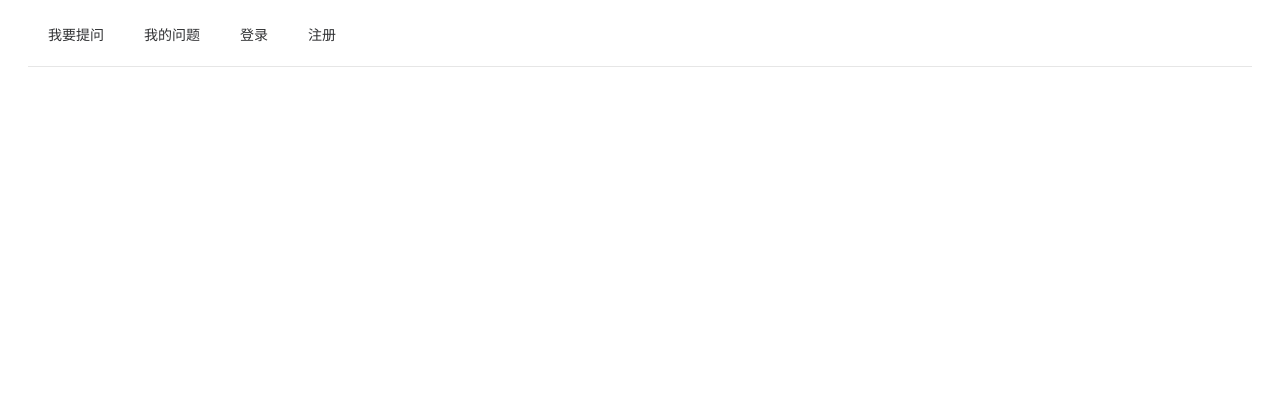
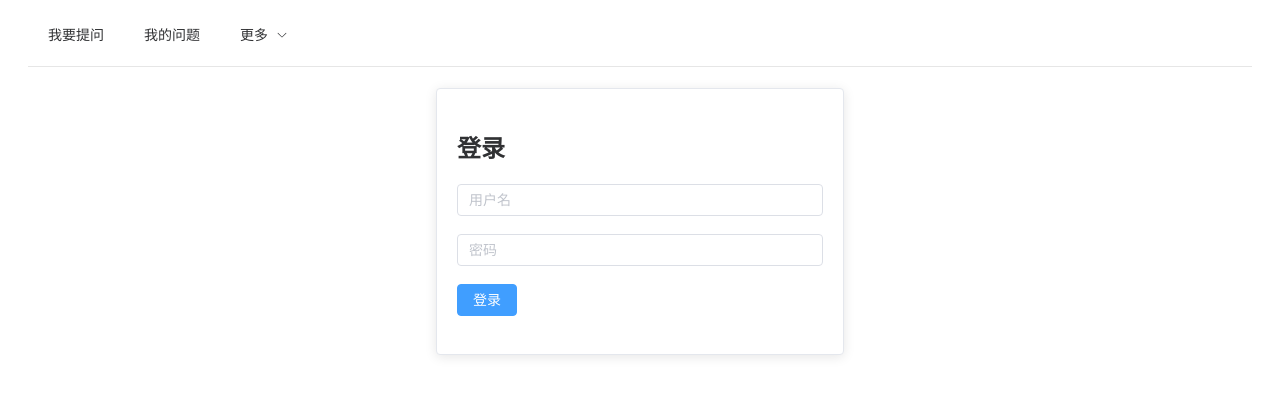
Before and after one commit to Ch1ldr3n/QASystem, a Vue app in the folder frontend/: page /#/login in a window 1280 px wide. Before the commit this address had no page. Shown: the top 396 px of the page. Built offline with nearby package versions, Linux system fonts and the light colour scheme.

Commit message:
frontend: better login page ux

```diff
--- /dev/null
+++ b/frontend/src/components/Login.vue
@@ -0,0 +1,99 @@
+<template>
+  <el-main>
+    <el-row justify="center">
+      <el-col :span="8">
+        <el-card>
+          <div class="card-header">
+            <h2>登录</h2>
+          </div>
+          <div>
+            <el-form :model="model" :rules="rules" ref="form">
+              <el-form-item prop="username">
+                <el-input v-model="model.username" placeholder="用户名"/>
+              </el-form-item>
+              <el-form-item prop="password">
+                <el-input v-model="model.password" placeholder="密码" type="password"/>
+              </el-form-item>
+              <el-form-item>
+                <el-button type="primary" @click="submit">登录</el-button>
+              </el-form-item>
+            </el-form>
+          </div>
+        </el-card>
+      </el-col>
+    </el-row>
+  </el-main>
+</template>
+
+<script>
+export default {
+  name: "Login",
+  data() {
+    return {
+      model: {
+        username: "",
+        password: "",
+      },
+      rules: {
+        username: [
+          {
+            required: true,
+            message: "请输入用户名",
+            trigger: "blur"
+          },
+          {
+            min: 5,
+            message: "用户名长度至少为5",
+            trigger: "blur"
+          }
+        ],
+        password: [
+          {
+            required: true,
+            message: "请输入密码",
+            trigger: "blur"
+          },
+          {
+            pattern: /^(?=.*[A-Za-z])(?=.*\d)[A-Za-z\d]{8,}$/,
+            message: "密码长度至少为8，且至少有一个字母和数字",
+            trigger: "blur"
+          }
+        ],
+      },
+    }
+  },
+  methods: {
+    submit() {
+      this.$refs["form"].validate((valid) => {
+        if (valid) {
+          fetch("/v1/user/login", {
+            method: "POST",
+            body: JSON.stringify(this.model)
+          })
+          .then(resp => {
+            if (!resp.ok) {
+              throw new Error("用户名或密码错误")
+            }
+            return resp.json()
+          })
+          .then(data => {
+            window.localStorage.setItem("token", data.token)
+            this.$message({
+              message: "登录成功",
+              type: "success",
+            })
+          })
+          .catch(error => {
+            this.$message({
+              message: error,
+              type: "error",
+            })
+          })
+        } else {
+          return false
+        }
+      })
+    },
+  },
+};
+</script>
--- a/frontend/src/components/NavBar.vue
+++ b/frontend/src/components/NavBar.vue
@@ -2,58 +2,17 @@
   <el-menu mode="horizontal" router="true">
     <el-menu-item index="1">我要提问</el-menu-item>
     <el-menu-item index="2" :route="{ name: 'issues' }">我的问题</el-menu-item>
-    <el-menu-item index="3">
-        <span v-on:click="signin.dialogVisible=true">登录</span>
-    </el-menu-item>
-    <el-menu-item index="4">
-        <span v-on:click="register.dialogVisible=true">注册</span>
-    </el-menu-item>
+    <el-sub-menu index="3">
+        <template #title>更多</template>
+        <el-menu-item index="4">我的资料</el-menu-item>
+        <el-menu-item index="5">退出登录</el-menu-item>
+     </el-sub-menu>
   </el-menu>
-  <Signin v-model="signin.dialogVisible" />
-  <Register v-model="register.dialogVisible" />
 </template>
 
 <script>
-import Signin from './Signin.vue'
-import Register from './Register.vue'
-import {postsignin, postregister} from '@/utils/http.js'
-
 export default {
-    name:"NavBar",
-    components: {
-        Signin,
-        Register,
-    },
-    props: {
-        loginDone: {
-            type: Boolean,
-			default: () => false
-        },
-    },
-    data() {
-        return {
-            signin: {
-                dialogVisible: false,
-        },
-            register:{
-                dialogVisible: false
-        },
-        }
-    },
-    methods:{
-        signin_: function(username, password) {
-            postsignin(username, password, this.token, this.translate);
-            this.signin.dialogVisible = false;
-        },
-        register_: function(username, password){
-            postregister(username, password, this.translate);
-            this.register.dialogVisible = false;
-        },
-        quit: function () {
-            this.signin.dialogVisible = false;
-            this.register.dialogVisible = false;
-        },
-    }
+    name:"NavBar"
 }
 </script>
 
--- a/frontend/src/router/index.js
+++ b/frontend/src/router/index.js
@@ -3,12 +3,18 @@ import { createRouter, createWebHashHistory } from "vue-router";
 import home from '../components/Homepage.vue'
 import User from '../components/User.vue'
 import Issues from '../components/Issues.vue'
+import Login from '../components/Login.vue'
 
 const routes = [
     {
         path: "/",
         name: "home",
         component: home
+    },
+    {
+        path: "/login",
+        name: "login",
+        component: Login
     },
     {
         path: "/user",
```
